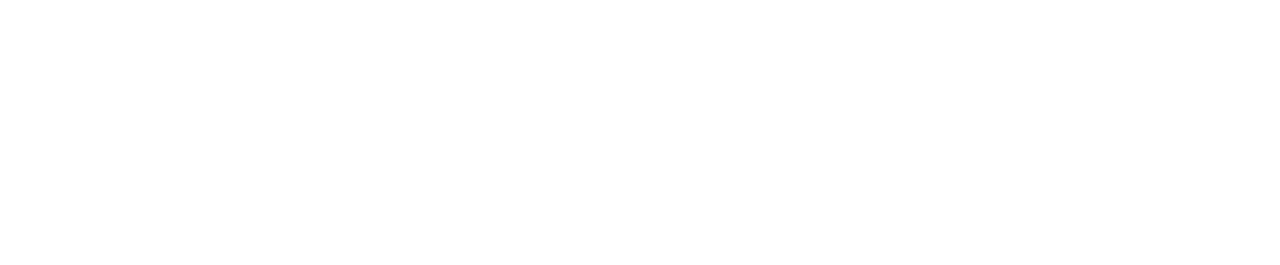
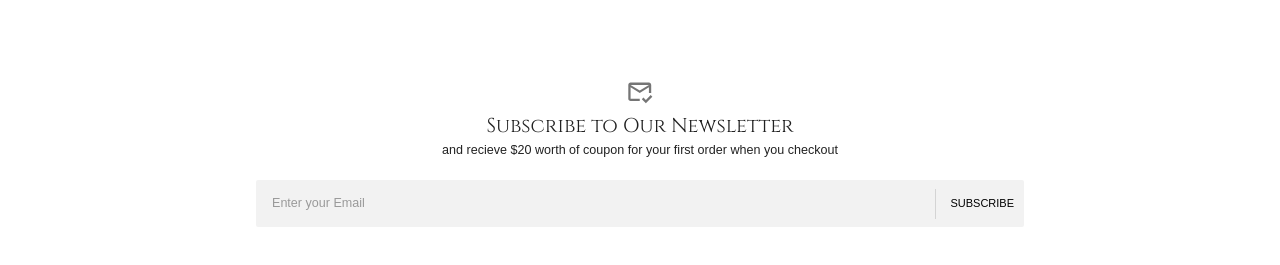
Before and after one commit to AqibJavaid899/react-ecommerce-frontend, a React (Create React App) app: page / in a window 1280 px wide. Shown: the part 791-1056 px from the top of the page. Before the commit the page ends 861 px from the top, so only its background shows below. Built offline with nearby package versions, Linux system fonts and the light colour scheme; no server answers; a web font is replaced by a local one.

Commit message:
Implement the Subscribe to Newsletter section of the application

```diff
--- a/src/scenes/home/Home.jsx
+++ b/src/scenes/home/Home.jsx
@@ -1,6 +1,7 @@
 import React from "react";
 
 import MainCarousel from "./MainCarousel";
+import NewsletterSubscription from "./NewsletterSubscription";
 import ShoppingList from "./ShoppingList";
 
 const Home = () => {
@@ -8,6 +9,7 @@ const Home = () => {
     <div>
       <MainCarousel />
       <ShoppingList />
+      <NewsletterSubscription />
     </div>
   );
 };
--- /dev/null
+++ b/src/scenes/home/NewsletterSubscription.jsx
@@ -0,0 +1,52 @@
+import { useState } from "react";
+import MarkEmailReadOutlinedIcon from "@mui/icons-material/MarkEmailReadOutlined";
+import {
+  Box,
+  Typography,
+  InputBase,
+  IconButton,
+  Divider,
+  Button,
+} from "@mui/material";
+
+const NewsletterSubscription = () => {
+  const [email, setEmail] = useState("");
+
+  return (
+    <Box width="80%" margin="80px auto" textAlign="center">
+      {/* Email Icon and Header Text */}
+      <IconButton>
+        <MarkEmailReadOutlinedIcon fontSize="large" />
+      </IconButton>
+      <Typography variant="h3">Subscribe to Our Newsletter</Typography>
+      <Typography sx={{ mt: "4px" }}>
+        and recieve $20 worth of coupon for your first order when you checkout
+      </Typography>
+
+      {/* Email Input and Submit Button */}
+      <Box
+        p="4px 0px"
+        m="20px auto"
+        width="75%"
+        display="flex"
+        justifyContent="space-between"
+        alignItems="center"
+        backgroundColor="#F2F2F2"
+        borderRadius="2px"
+      >
+        <InputBase
+          value={email}
+          placeholder="Enter your Email"
+          onChange={(e) => setEmail(e.target.value)}
+          sx={{ ml: 2, flex: 1 }}
+        />
+        <Divider sx={{ height: "30px", m: 0.5 }} orientation="vertical" />
+        <Button sx={{ p: "10px", ":hover": { cursor: "pointer" } }}>
+          Subscribe
+        </Button>
+      </Box>
+    </Box>
+  );
+};
+
+export default NewsletterSubscription;
```
